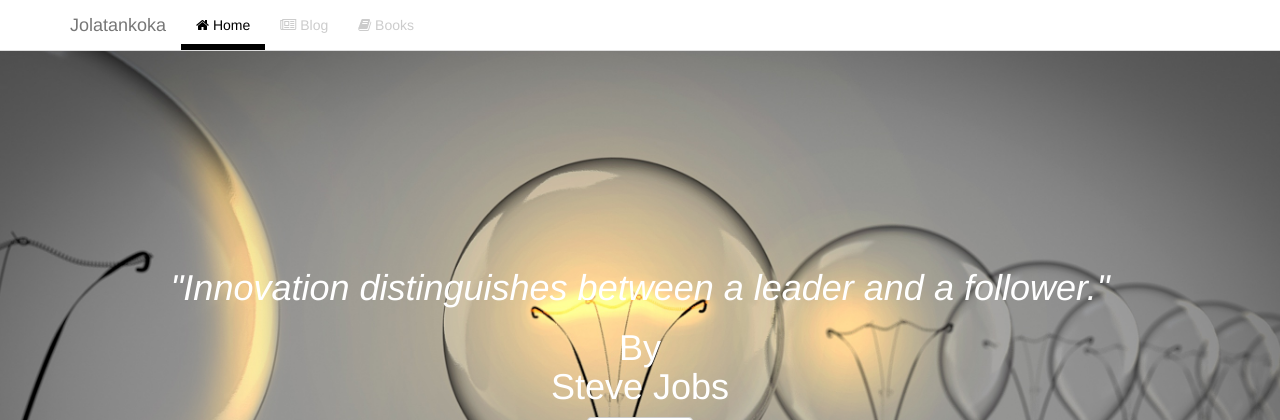
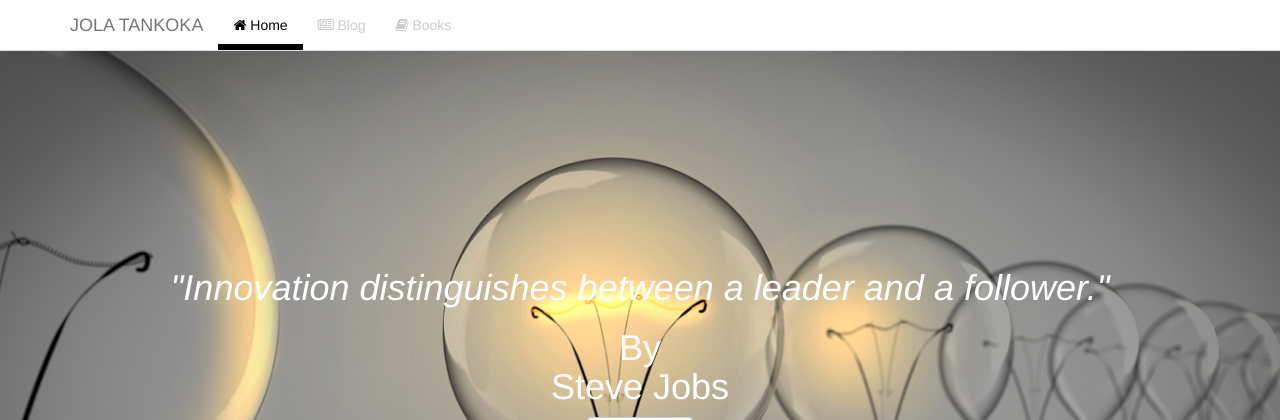
Before and after one commit to oyeolamilekan/sultanblog, a Django app: page / in a window 1280 px wide. Shown: the top 420 px of the page. Run offline with Django 3.2, Linux system fonts and the light colour scheme; some libraries are stand-ins or nearby versions.

Commit message:
sultanlqkqqllkkk

```diff
--- a/blog/templates/base.html
+++ b/blog/templates/base.html
@@ -15,7 +15,6 @@
     <script src="https://maxcdn.bootstrapcdn.com/bootstrap/3.3.6/js/bootstrap.min.js"></script>
     <script src="https://cdnjs.cloudflare.com/ajax/libs/Chart.js/2.5.0/Chart.min.js"></script>
   <link href="https://maxcdn.bootstrapcdn.com/font-awesome/4.7.0/css/font-awesome.min.css" rel="stylesheet" integrity="sha384-wvfXpqpZZVQGK6TAh5PVlGOfQNHSoD2xbE+QkPxCAFlNEevoEH3Sl0sibVcOQVnN" crossorigin="anonymous">
-  <link rel="stylesheet" type="text/css" href="{% static 'css/basey.css' %}">
   <link href="https://maxcdn.bootstrapcdn.com/font-awesome/4.7.0/css/font-awesome.min.css" rel="stylesheet" integrity="sha384-wvfXpqpZZVQGK6TAh5PVlGOfQNHSoD2xbE+QkPxCAFlNEevoEH3Sl0sibVcOQVnN" crossorigin="anonymous">
 
 </head>
@@ -114,7 +113,7 @@
   <nav class="navbar navbar-default navbar-fixed-top">
       <div class="container">
       <div class="navbar-header">
-      <a class="navbar-brand" href="/">Jolatankoka</a>
+      <a class="navbar-brand" href="/">JOLA TANKOKA</a>
             <button type="button" class="navbar-toggle" data-toggle="collapse" data-target="#topNavBar">
                 <i class="fa fa-bars"></i>
                 <b>Menu</b>
```
